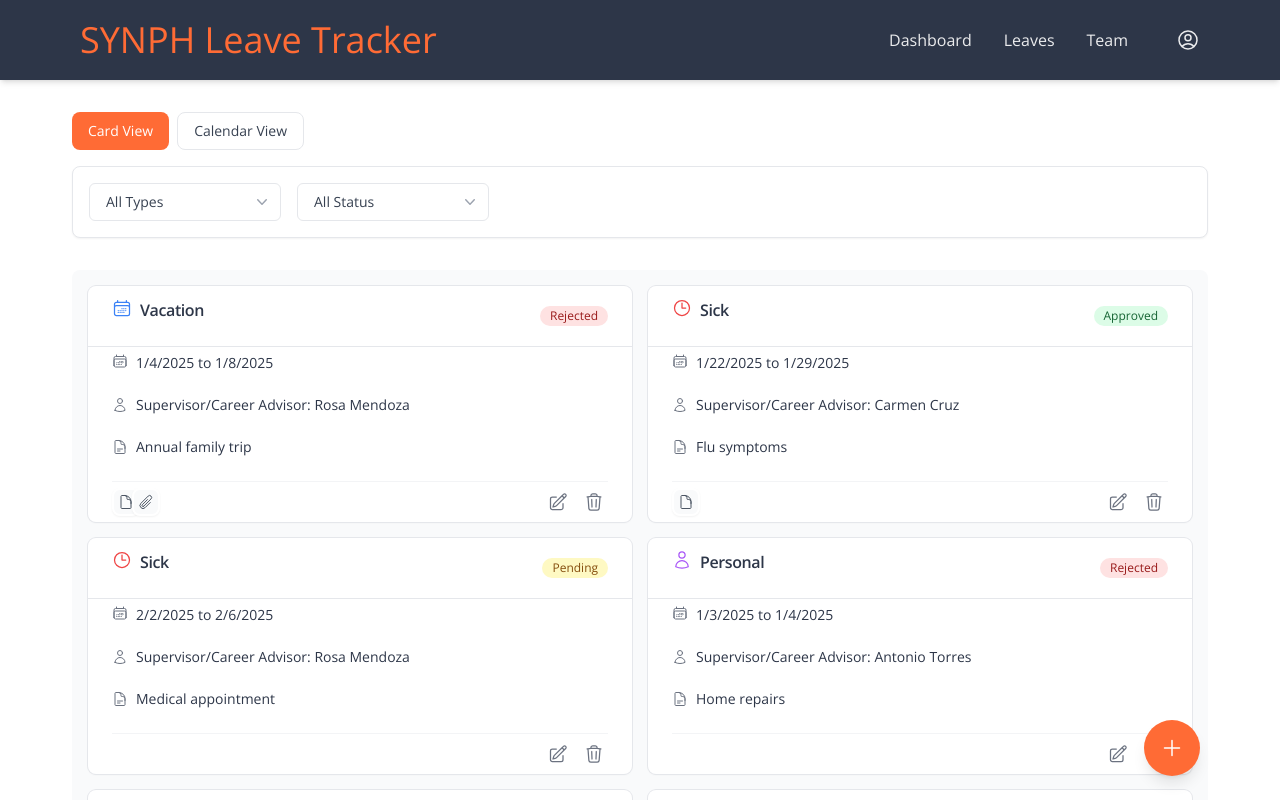
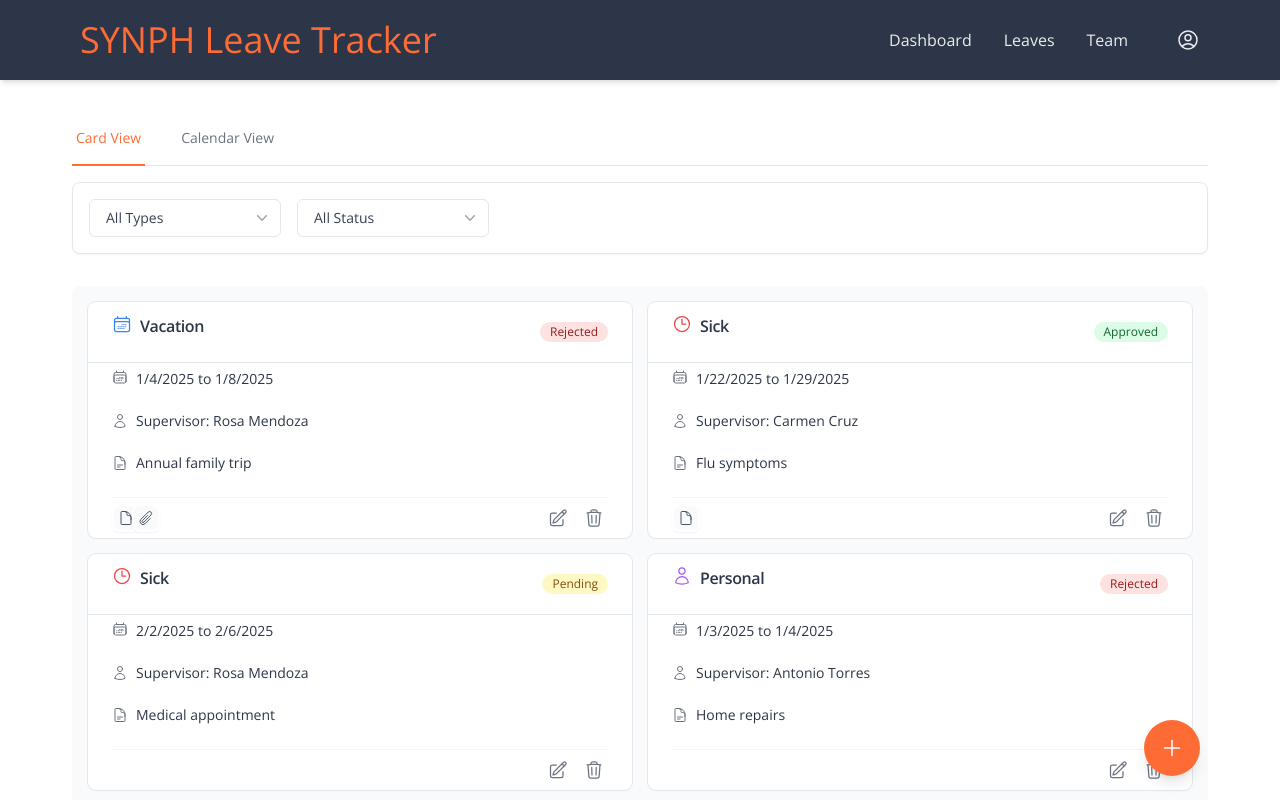
Before and after one commit to jeffreymoya/leave-tracker, a Next.js app in the folder apps/web/: page /dashboard in a window 1280 px wide. Shown: the top 800 px of the page. Built offline with nearby package versions, Linux system fonts and the light colour scheme.

Commit message:
feat: Enhance dashboard UI with improved filters, tooltips, and view switcher

```diff
--- a/apps/web/app/dashboard/_components/fab.tsx
+++ b/apps/web/app/dashboard/_components/fab.tsx
@@ -15,7 +15,7 @@ export function FloatingActionButton() {
         aria-label="Create new leave request"
       >
         <PlusIcon className="h-6 w-6" />
-        <span className="absolute -top-10 left-1/2 -translate-x-1/2 bg-gray-800 text-white px-2 py-1 rounded text-sm whitespace-nowrap opacity-0 group-hover:opacity-100 transition-opacity duration-200">
+        <span className="absolute -top-12 left-1/2 -translate-x-1/2 bg-white text-gray-900 px-3 py-1.5 rounded text-sm whitespace-nowrap opacity-0 group-hover:opacity-100 transition-opacity duration-200 shadow-lg before:content-[''] before:absolute before:top-full before:left-1/2 before:-translate-x-1/2 before:border-8 before:border-transparent before:border-t-white font-sans">
           Create new leave request
         </span>
       </button>
--- a/apps/web/app/dashboard/_components/filters.tsx
+++ b/apps/web/app/dashboard/_components/filters.tsx
@@ -3,6 +3,7 @@
 import { Listbox } from '@headlessui/react'
 import { ChevronDownIcon } from '@heroicons/react/20/solid'
 import type { LeaveType, LeaveStatus } from '@/types/leaves'
+import { useState } from 'react'
 
 interface FiltersProps {
   onFilterChange: (filters: {
@@ -15,14 +16,38 @@ interface FiltersProps {
 }
 
 export function Filters({ onFilterChange, typeCounts = { Vacation: 0, Sick: 0, Personal: 0 }, statusCounts = { Pending: 0, Approved: 0, Rejected: 0 } }: FiltersProps) {
+  const [selectedType, setSelectedType] = useState<LeaveType | ''>('')
+  const [selectedStatus, setSelectedStatus] = useState<LeaveStatus | ''>('')
+
+  const handleTypeChange = (value: LeaveType | '') => {
+    setSelectedType(value)
+    onFilterChange({ type: value as LeaveType })
+  }
+
+  const handleStatusChange = (value: LeaveStatus | '') => {
+    setSelectedStatus(value)
+    onFilterChange({ status: value as LeaveStatus })
+  }
+
   return (
     <div className="flex flex-wrap gap-4 items-center p-4 bg-white rounded-lg shadow-sm border border-gray-200">
       <div id="filters" className="flex gap-4">
         <div className="w-48">
-          <Listbox onChange={value => onFilterChange({ type: value as LeaveType })}>
+          <Listbox value={selectedType} onChange={handleTypeChange}>
             <div className="relative">
               <Listbox.Button className="relative w-full px-4 py-2 text-sm font-medium text-left text-gray-700 bg-white border rounded-md hover:bg-gray-50">
-                <span className="block truncate">All Types</span>
+                <span className="block truncate">
+                  {selectedType ? (
+                    <div className="flex justify-between items-center">
+                      <span>{selectedType}</span>
+                      <span className="ml-2 px-2 py-0.5 text-sm rounded-full bg-orange-100 text-orange-700 mr-5">
+                        {typeCounts[selectedType as LeaveType]}
+                      </span>
+                    </div>
+                  ) : (
+                    'All Types'
+                  )}
+                </span>
                 <span className="absolute inset-y-0 right-0 flex items-center pr-2">
                   <ChevronDownIcon className="w-5 h-5 text-gray-400" aria-hidden="true" />
                 </span>
@@ -62,10 +87,21 @@ export function Filters({ onFilterChange, typeCounts = { Vacation: 0, Sick: 0, P
         </div>
 
         <div className="w-48">
-          <Listbox onChange={value => onFilterChange({ status: value as LeaveStatus })}>
+          <Listbox value={selectedStatus} onChange={handleStatusChange}>
             <div className="relative">
               <Listbox.Button className="relative w-full px-4 py-2 text-sm font-medium text-left text-gray-700 bg-white border rounded-md hover:bg-gray-50">
-                <span className="block truncate">All Status</span>
+                <span className="block truncate">
+                  {selectedStatus ? (
+                    <div className="flex justify-between items-center">
+                      <span>{selectedStatus}</span>
+                      <span className="ml-2 px-2 py-0.5 text-sm rounded-full bg-orange-100 text-orange-700 mr-5">
+                        {statusCounts[selectedStatus as LeaveStatus]}
+                      </span>
+                    </div>
+                  ) : (
+                    'All Status'
+                  )}
+                </span>
                 <span className="absolute inset-y-0 right-0 flex items-center pr-2">
                   <ChevronDownIcon className="w-5 h-5 text-gray-400" aria-hidden="true" />
                 </span>
--- a/apps/web/app/dashboard/_components/leaves/list.tsx
+++ b/apps/web/app/dashboard/_components/leaves/list.tsx
@@ -121,7 +121,7 @@ export function LeaveList({ data = sampleData }: { data?: Leave[] }) {
                 <div className="flex items-start gap-2">
                   <UserIcon className="h-4 w-4 text-[var(--text-secondary)] mt-0.5 flex-shrink-0" aria-hidden="true" />
                   <p className="text-sm text-[var(--text-primary)] line-clamp-2">
-                    Supervisor/Career Advisor: {leave.userId}
+                    Supervisor: {leave.userId}
                   </p>
                 </div>
 
--- a/apps/web/app/dashboard/_components/view-switcher.tsx
+++ b/apps/web/app/dashboard/_components/view-switcher.tsx
@@ -7,31 +7,31 @@ interface ViewSwitcherProps {
 
 export function ViewSwitcher({ view, onViewChange }: ViewSwitcherProps) {
   return (
-    <div className="flex gap-2">
+    <div>
+      <div className="border-b border-gray-200">
+        <nav className="-mb-px flex space-x-8" aria-label="View">
           <button
-        className={`px-4 py-2 text-sm font-medium rounded-lg
-          transition-colors duration-200 focus:outline-none focus:ring-2 focus:ring-[var(--accent)] focus:ring-offset-2
-          ${
+            onClick={() => onViewChange('list')}
+            className={`${
               view === 'list'
-              ? 'bg-[var(--accent)] text-white'
-              : 'bg-white text-gray-700 hover:bg-gray-50 border border-gray-200'
-          }`}
-        onClick={() => onViewChange('list')}
+                ? 'border-[var(--accent)] text-[var(--accent)]'
+                : 'border-transparent text-gray-500 hover:border-gray-300 hover:text-gray-700'
+            } whitespace-nowrap border-b-2 py-4 px-1 text-sm font-medium`}
           >
             Card View
           </button>
           <button
-        className={`px-4 py-2 text-sm font-medium rounded-lg
-          transition-colors duration-200 focus:outline-none focus:ring-2 focus:ring-[var(--accent)] focus:ring-offset-2
-          ${
+            onClick={() => onViewChange('calendar')}
+            className={`${
               view === 'calendar'
-              ? 'bg-[var(--accent)] text-white'
-              : 'bg-white text-gray-700 hover:bg-gray-50 border border-gray-200'
-          }`}
-        onClick={() => onViewChange('calendar')}
+                ? 'border-[var(--accent)] text-[var(--accent)]'
+                : 'border-transparent text-gray-500 hover:border-gray-300 hover:text-gray-700'
+            } whitespace-nowrap border-b-2 py-4 px-1 text-sm font-medium`}
           >
             Calendar View
           </button>
+        </nav>
+      </div>
     </div>
   )
 }
```
Lines whose indentation alone changed are shown as unchanged.
